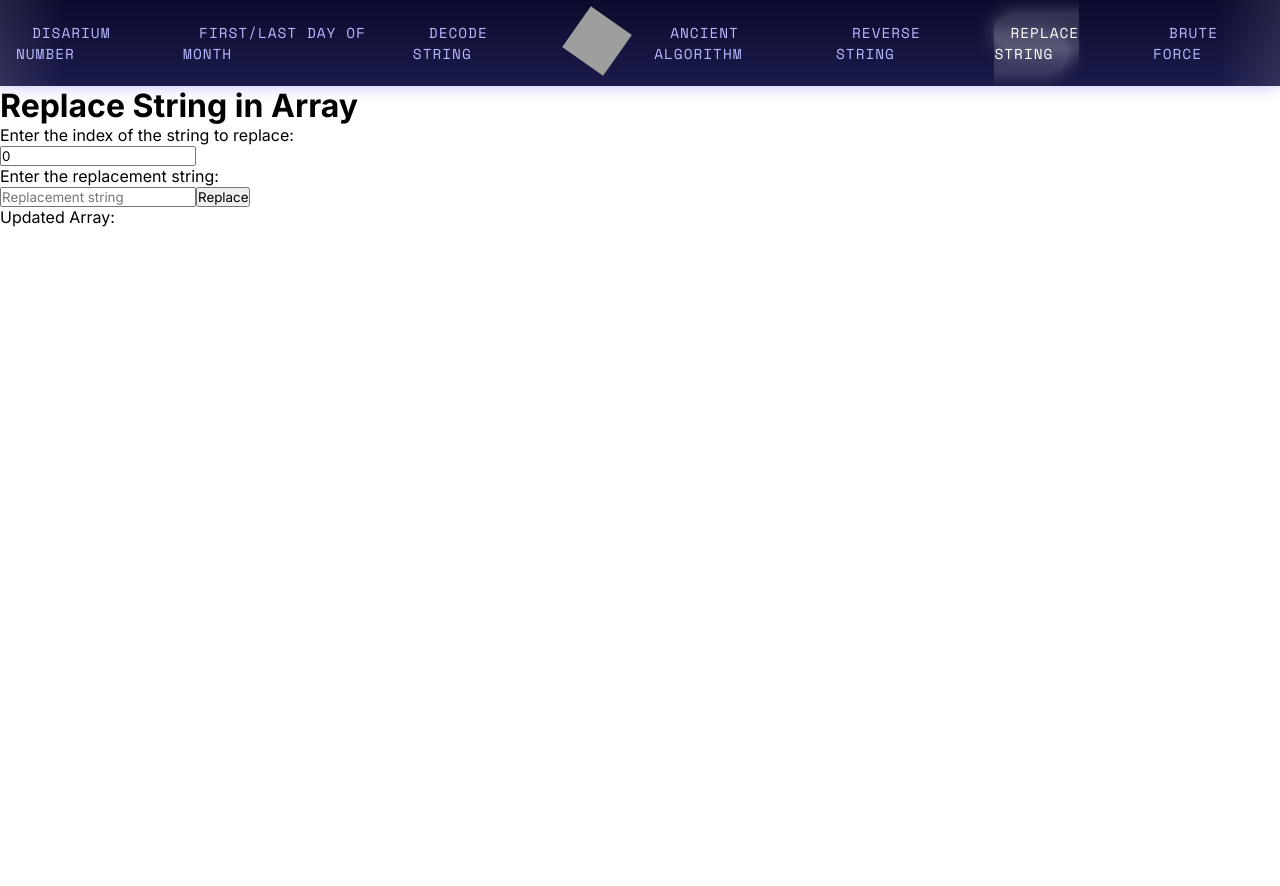
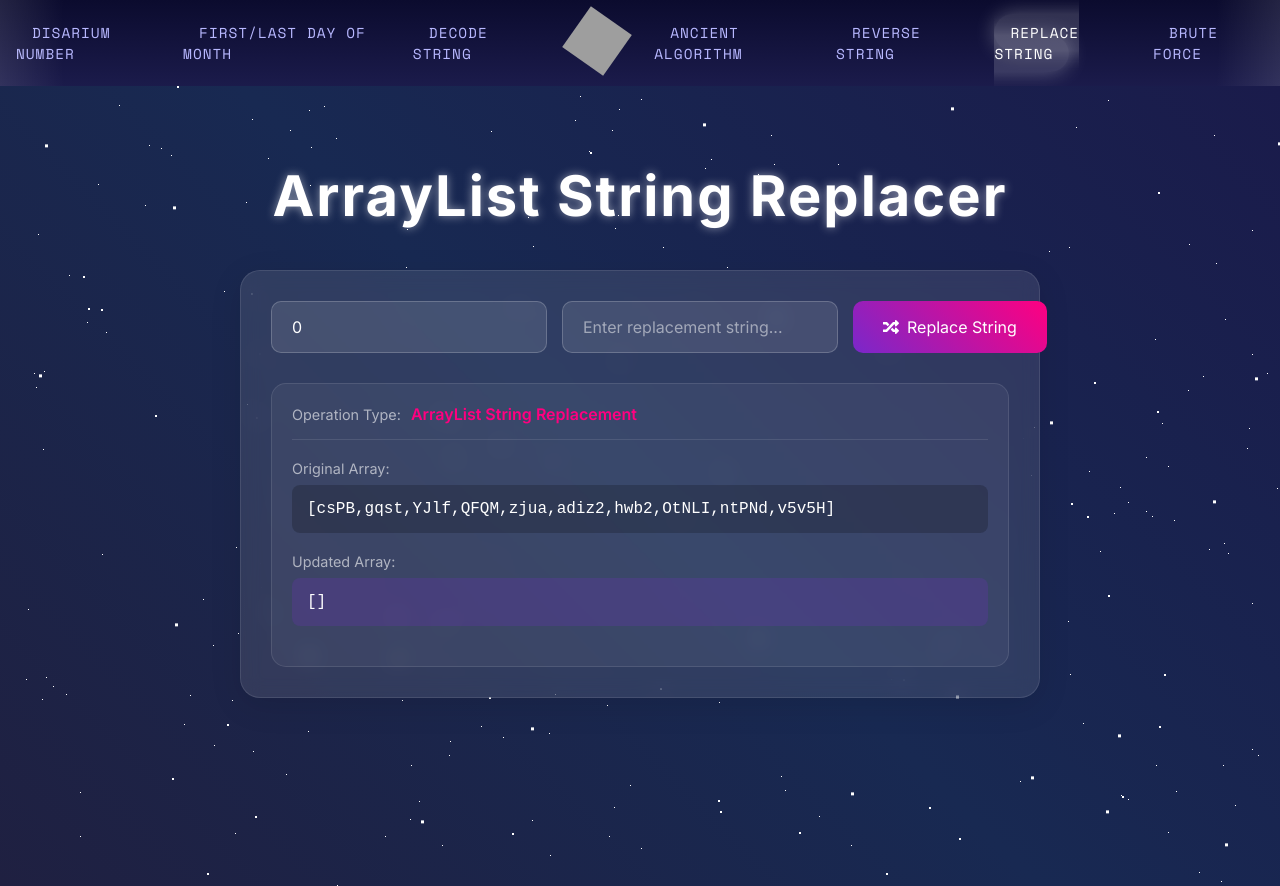
Before and after one commit to DuerinckThibeau/HTF-2024, an Angular app: page /mission/replace-string in a window 1280 px wide. Before the commit the page ends 800 px from the top, so only its background shows below. Built offline with nearby package versions, Linux system fonts and the light colour scheme; grey boxes are pictures that could not be loaded.

Commit message:
Update styling

```diff
--- a/src/app/replace-string/replace-string.component.html
+++ b/src/app/replace-string/replace-string.component.html
@@ -1,11 +1,52 @@
-<h1>Replace String in Array</h1>
+<div class="space-container">
+  <div class="stars"></div>
+  <div class="stars2"></div>
+  <div class="stars3"></div>
 
-<p>Enter the index of the string to replace:</p>
-<input type="number" [(ngModel)]="index" placeholder="Index" />
+  <div class="content">
+    <h1 class="cosmic-title">ArrayList String Replacer</h1>
+    <div class="decoder-box">
+      <div class="input-group">
+        <input
+          type="number"
+          [(ngModel)]="index"
+          placeholder="Enter index to replace..."
+          class="cosmic-input"
+        />
+        <input
+          type="text"
+          [(ngModel)]="replacement"
+          placeholder="Enter replacement string..."
+          class="cosmic-input"
+        />
+        <button (click)="replaceStringAtIndex()" class="cosmic-button">
+          <span class="button-content">
+            <i class="fas fa-random"></i>
+            Replace String
+          </span>
+        </button>
+      </div>
 
-<p>Enter the replacement string:</p>
-<input type="text" [(ngModel)]="replacement" placeholder="Replacement string" />
+      <div class="result-container" *ngIf="resultArray">
+        <div class="result-card">
+          <div class="encoding-type">
+            <span class="label">Operation Type:</span>
+            <span class="value">ArrayList String Replacement</span>
+          </div>
 
-<button (click)="replaceStringAtIndex()">Replace</button>
+          <div class="message-box">
+            <div class="encoded">
+              <span class="label">Original Array:</span>
+              <div class="value">[{{ arrayList }}]</div>
+            </div>
 
-<p *ngIf="resultArray">Updated Array: {{ resultArray }}</p>
+            <div class="decoded">
+              <span class="label">Updated Array:</span>
+              <div class="value">[{{ resultArray }}]</div>
+            </div>
+          </div>
+        </div>
+      </div>
+    </div>
+  </div>
+</div>
--- a/src/app/replace-string/replace-string.component.scss
+++ b/src/app/replace-string/replace-string.component.scss
@@ -0,0 +1,224 @@
+// Space background
+.space-container {
+  min-height: 100vh;
+  background: linear-gradient(45deg, #1f2041 0%, #182952 50%, #1a1b4b 100%);
+  position: relative;
+  overflow: hidden;
+  padding: 20px;
+}
+
+// Stars animation
+@function multiple-box-shadow($n) {
+  $value: "#{random(2000)}px #{random(2000)}px #FFF";
+  @for $i from 2 through $n {
+    $value: "#{$value} , #{random(2000)}px #{random(2000)}px #FFF";
+  }
+  @return unquote($value);
+}
+
+$shadows-small: multiple-box-shadow(700);
+$shadows-medium: multiple-box-shadow(200);
+$shadows-big: multiple-box-shadow(100);
+
+.stars {
+  width: 1px;
+  height: 1px;
+  background: transparent;
+  box-shadow: $shadows-small;
+  animation: animateStars 50s linear infinite;
+  &:after {
+    content: " ";
+    position: absolute;
+    top: 2000px;
+    width: 1px;
+    height: 1px;
+    background: transparent;
+    box-shadow: $shadows-small;
+  }
+}
+
+.stars2 {
+  width: 2px;
+  height: 2px;
+  background: transparent;
+  box-shadow: $shadows-medium;
+  animation: animateStars 100s linear infinite;
+  &:after {
+    content: " ";
+    position: absolute;
+    top: 2000px;
+    width: 2px;
+    height: 2px;
+    background: transparent;
+    box-shadow: $shadows-medium;
+  }
+}
+
+.stars3 {
+  width: 3px;
+  height: 3px;
+  background: transparent;
+  box-shadow: $shadows-big;
+  animation: animateStars 150s linear infinite;
+  &:after {
+    content: " ";
+    position: absolute;
+    top: 2000px;
+    width: 3px;
+    height: 3px;
+    background: transparent;
+    box-shadow: $shadows-big;
+  }
+}
+
+@keyframes animateStars {
+  from {
+    transform: translateY(0px);
+  }
+  to {
+    transform: translateY(-2000px);
+  }
+}
+
+// Content styling
+.content {
+  position: relative;
+  z-index: 1;
+  max-width: 800px;
+  margin: 0 auto;
+  padding-top: 50px;
+}
+
+.cosmic-title {
+  color: #fff;
+  text-align: center;
+  font-size: 3.5rem;
+  margin-bottom: 40px;
+  text-shadow: 0 0 10px rgba(255, 255, 255, 0.5);
+  font-weight: 700;
+  letter-spacing: 2px;
+}
+
+.decoder-box {
+  background: rgba(255, 255, 255, 0.1);
+  backdrop-filter: blur(10px);
+  border-radius: 20px;
+  padding: 30px;
+  box-shadow: 0 8px 32px rgba(0, 0, 0, 0.1);
+  border: 1px solid rgba(255, 255, 255, 0.1);
+}
+
+.input-group {
+  display: flex;
+  gap: 15px;
+  margin-bottom: 30px;
+}
+
+.cosmic-input {
+  flex: 1;
+  background: rgba(255, 255, 255, 0.1);
+  border: 1px solid rgba(255, 255, 255, 0.2);
+  border-radius: 10px;
+  padding: 15px 20px;
+  color: #fff;
+  font-size: 1rem;
+  transition: all 0.3s ease;
+
+  &::placeholder {
+    color: rgba(255, 255, 255, 0.5);
+  }
+
+  &:focus {
+    outline: none;
+    border-color: rgba(255, 255, 255, 0.5);
+    box-shadow: 0 0 15px rgba(255, 255, 255, 0.1);
+  }
+
+  // Style for number input
+  &[type="number"] {
+    -moz-appearance: textfield;
+    &::-webkit-outer-spin-button,
+    &::-webkit-inner-spin-button {
+      -webkit-appearance: none;
+      margin: 0;
+    }
+  }
+}
+
+.cosmic-button {
+  background: linear-gradient(45deg, #7928ca, #ff0080);
+  border: none;
+  border-radius: 10px;
+  padding: 15px 30px;
+  color: #fff;
+  font-size: 1rem;
+  cursor: pointer;
+  transition: all 0.3s ease;
+  white-space: nowrap;
+
+  &:hover {
+    transform: translateY(-2px);
+    box-shadow: 0 5px 15px rgba(255, 0, 128, 0.4);
+  }
+
+  .button-content {
+    display: flex;
+    align-items: center;
+    gap: 8px;
+  }
+}
+
+.result-container {
+  margin-top: 30px;
+}
+
+.result-card {
+  background: rgba(255, 255, 255, 0.05);
+  border-radius: 15px;
+  padding: 20px;
+  border: 1px solid rgba(255, 255, 255, 0.1);
+}
+
+.encoding-type {
+  margin-bottom: 20px;
+  padding-bottom: 15px;
+  border-bottom: 1px solid rgba(255, 255, 255, 0.1);
+
+  .label {
+    color: rgba(255, 255, 255, 0.6);
+    font-size: 0.9rem;
+  }
+
+  .value {
+    color: #ff0080;
+    font-weight: 600;
+    margin-left: 10px;
+  }
+}
+
+.message-box {
+  .encoded,
+  .decoded {
+    margin-bottom: 20px;
+
+    .label {
+      display: block;
+      color: rgba(255, 255, 255, 0.6);
+      font-size: 0.9rem;
+      margin-bottom: 8px;
+    }
+
+    .value {
+      background: rgba(0, 0, 0, 0.2);
+      padding: 15px;
+      border-radius: 8px;
+      color: #fff;
+      font-family: "Courier New", monospace;
+      word-break: break-all;
+    }
+  }
+
+  .decoded .value {
+    background: rgba(121, 40, 202, 0.2);
+  }
+}
```
